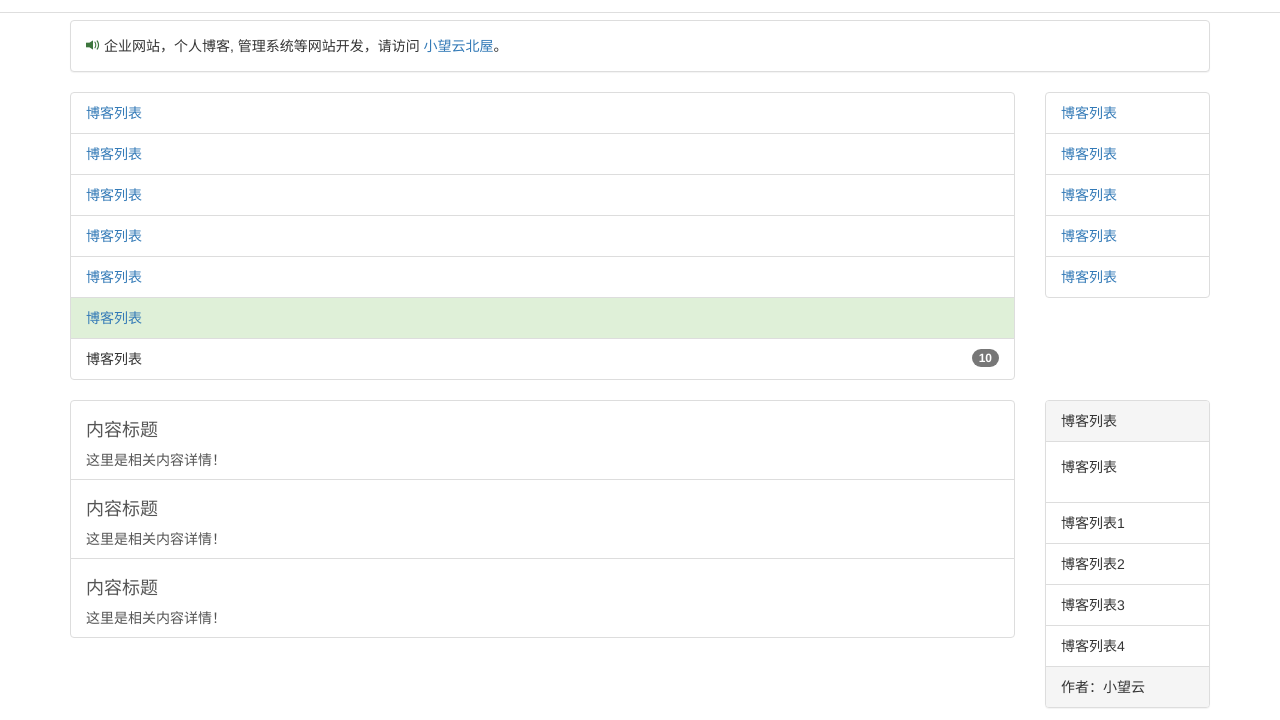
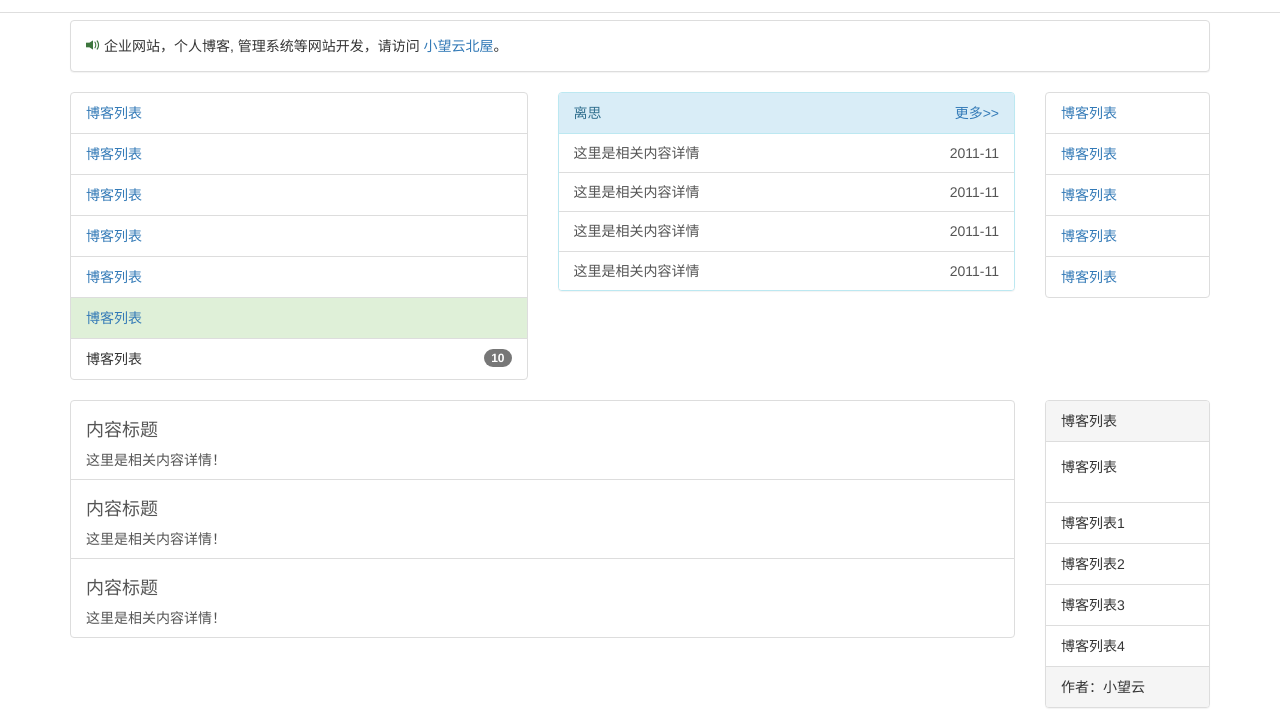
Before and after one commit to liuwb1202/xiaowangyun.github.io, a plain HTML site: page index.html in a window 1280 px wide. Shown: the part 80-800 px from the top of the page. Drawn offline with nearby package versions, Linux system fonts and the light colour scheme.

Commit message:
调整博客列表

```diff
--- a/index.html
+++ b/index.html
@@ -121,7 +121,7 @@
         </div>
     </div>
     <div class="row">
-        <div class="col-md-10">
+        <div class="col-md-5">
             <ul class="list-group">
                 <li class="list-group-item"><a href="#">博客列表</a></li>
                 <li class="list-group-item"><a href="#">博客列表</a></li>
@@ -131,6 +131,26 @@
                 <li class="list-group-item list-group-item-success"><a href="#">博客列表</a></li>
                 <li class="list-group-item">博客列表<span class="badge">10</span></li>
             </ul>
+        </div>
+        <div class="col-md-5">
+            <div class="panel panel-info">
+                <div class="panel-heading">离思 <a style="float:right">更多>></a></div>
+                <ul class="list-group">
+                    <a href="#" class="list-group-item">
+                        <p class="list-group-item-text">这里是相关内容详情<span style="float:right">2011-11</span></p>
+                    </a>
+                    <a href="#" class="list-group-item">
+                        <p class="list-group-item-text">这里是相关内容详情<span style="float:right">2011-11</span></p>
+                    </a>
+                    <a href="#" class="list-group-item">
+                        <p class="list-group-item-text">这里是相关内容详情<span style="float:right">2011-11</span></p>
+                    </a>
+                    <a href="#" class="list-group-item">
+                        <p class="list-group-item-text">这里是相关内容详情<span style="float:right">2011-11</span></p>
+                    </a>
+
+                </ul>
+            </div>
         </div>
         <div class="col-md-2">
             <ul class="list-group">
```
